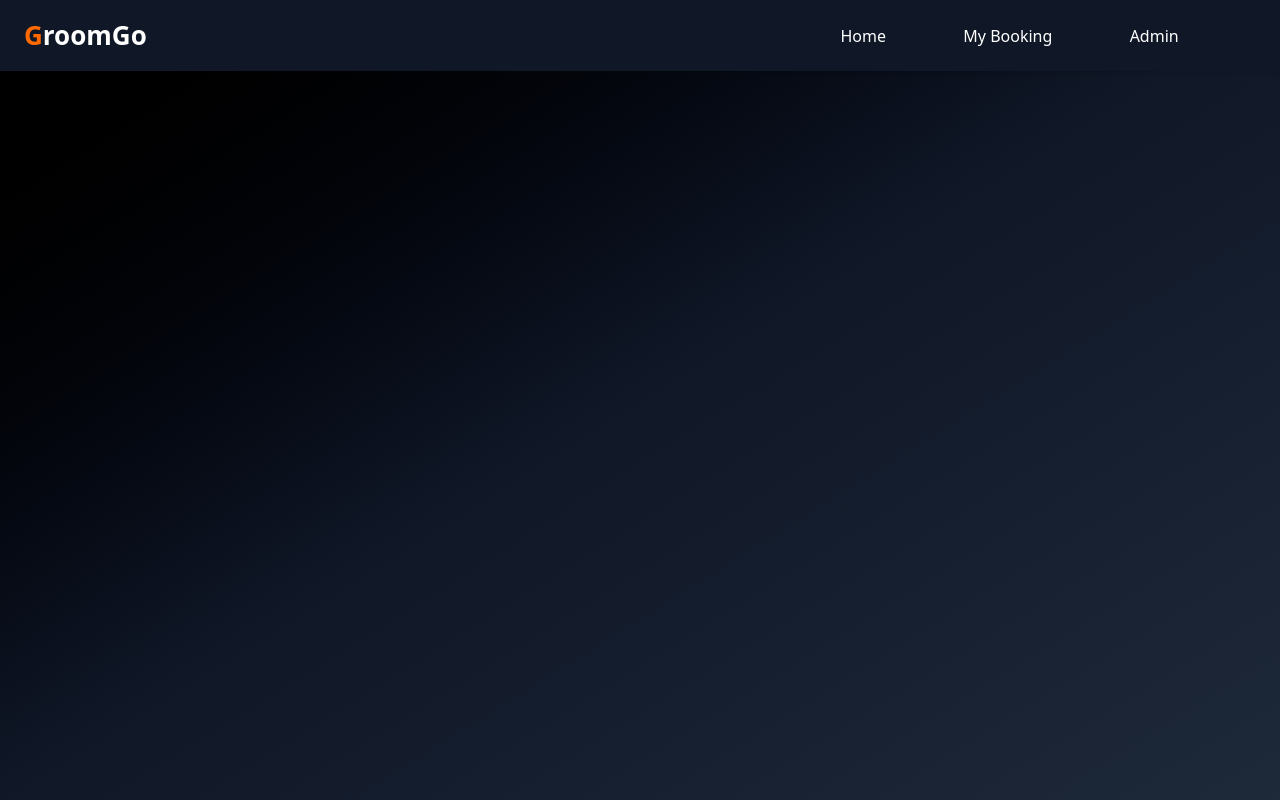
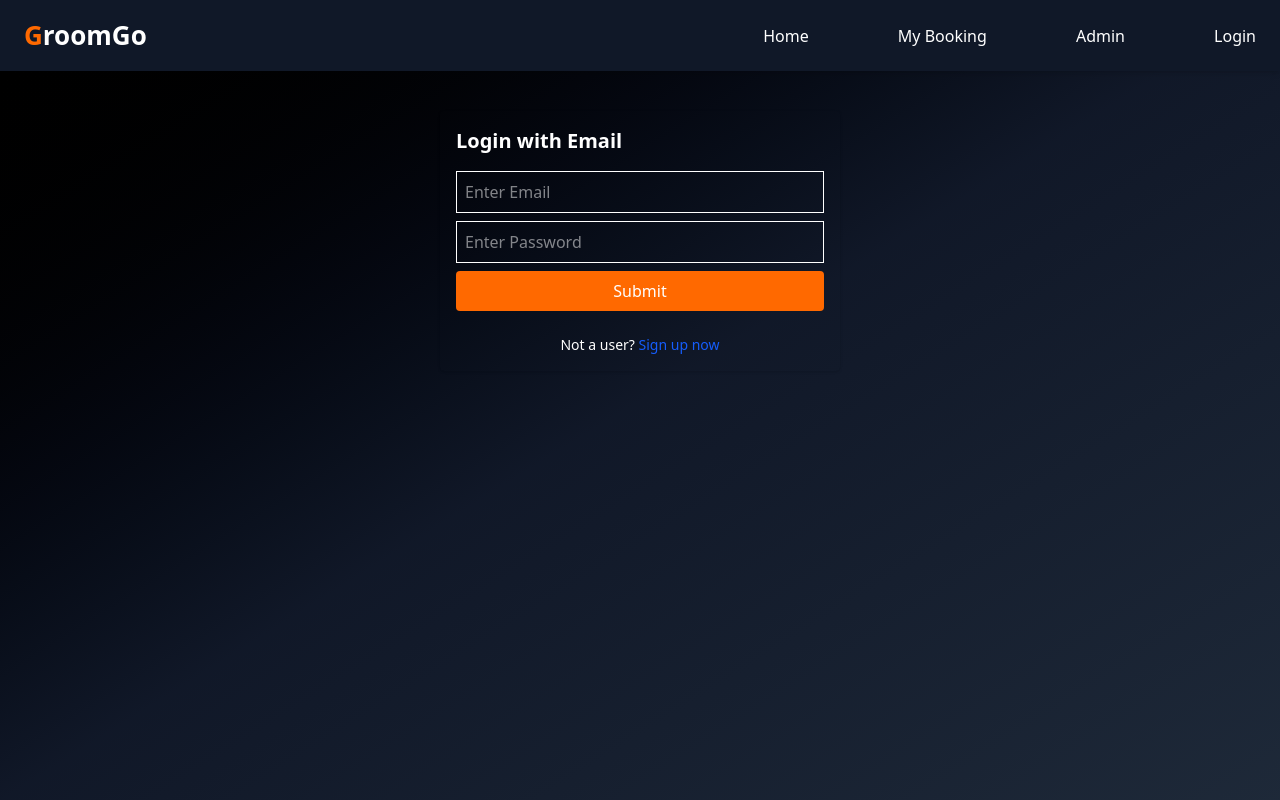
Before and after one commit to Tiwari0808/groomGo, a React (Vite) app: page /login in a window 1280 px wide. Built offline with nearby package versions, Linux system fonts and the light colour scheme; no server answers.

Commit message:
added login functionality and conditional rendering

```diff
--- a/src/App.jsx
+++ b/src/App.jsx
@@ -7,11 +7,13 @@ import Bookings from './components/Bookings'
 import Book from './components/Book'
 import ShopDetails from './components/ShopDetails'
 import { Toaster } from 'react-hot-toast'
+import Login from './components/Login'
 
 const App = () => {
   return (
     <div className='min-h-screen bg-gradient-to-br from-black via-gray-900 to-gray-800 text-white'>
       <Navbar />
+      {/* <Login/> */}
         <Toaster/>
         <Routes>
           <Route path='/' element={<Home />} />
@@ -19,6 +21,7 @@ const App = () => {
           <Route path='/book/:id' element={<Book />} />
           <Route path='admin' element={<Admin />} />
           <Route path='/bookings' element={<Bookings />} />
+          <Route path='/login' element={<Login />} />
         </Routes>
 
     </div>
--- a/src/components/Book.jsx
+++ b/src/components/Book.jsx
@@ -1,4 +1,4 @@
-import { useParams } from "react-router-dom";
+import { useNavigate, useParams } from "react-router-dom";
 import { useEffect, useState } from "react";
 import pic4 from '../assets/images/pic4.jpg';
 import pic3 from '../assets/images/pic6.jpg';
@@ -6,22 +6,26 @@ import { addDoc, collection, getDocs } from "firebase/firestore";
 import { db } from "../firebase/firebaseConfig";
 import toast from "react-hot-toast";
 import Spinner from "./Spinner";
+import { useAuth } from "../context/Auth";
 
 
 
 export default function Book() {
   const { id } = useParams();
-
+  const navigate = useNavigate();
   const [selectedSlot, setSelectedSlot] = useState('');
   const [name, setName] = useState('');
   const [phone, setPhone] = useState('');
   const [date, setDate] = useState('')
-  const [isLoading, setisLoading] = useState(true);
+  const [isLoading, setisLoading] = useState(false);
   const [shop, setShop] = useState('');
-
+  const {user} = useAuth();
 
   const getShop = async () => {
     try {
+      if(!user) {
+        navigate('/login');
+      }
       const snapshot = await getDocs(collection(db, 'shops'));
       const shops = snapshot.docs.map((shop) => ({
         id: shop.id,
@@ -50,13 +54,17 @@ export default function Book() {
   }
 
   const handleSubmit = async (e) => {
+    e.preventDefault();
+    setisLoading(true)
     try {
-      e.preventDefault();
+
       await addDoc(collection(db, 'bookings'), bookingData);
       toast.success(`Booked for ${name} at ${selectedSlot}`);
       clearData();
     } catch (error) {
       toast.error('Something went wrong')
+    }finally{
+      setisLoading(false)
     }
   };
 
@@ -70,7 +78,7 @@ export default function Book() {
     getShop()
   }, [])
 
-  return !isLoading ? (
+  return shop ? (
     <div className="p-6 max-w-md mx-auto mt-8 bg-gray-900 text-white rounded-xl shadow-lg space-y-4">
       <img
         src={shop.image}
@@ -114,6 +122,7 @@ export default function Book() {
         />
 
         <button
+        disabled={isLoading}
           type="submit"
           className="w-full cursor-pointer bg-orange-500 hover:bg-orange-600 transition text-white font-semibold px-4 py-2 rounded"
         >
--- a/src/components/Home.jsx
+++ b/src/components/Home.jsx
@@ -4,6 +4,8 @@ import { collection, getDocs } from "firebase/firestore";
 import { useEffect, useState } from "react";
 import Spinner from "./Spinner";
 import toast from "react-hot-toast";
+import LoginPage from "./Login";
+import PhoneLogin from "./Login";
 export default function Home() {
 
   const [shops, setShop] = useState([]);
@@ -17,14 +19,13 @@ export default function Home() {
         ...shop.data()
       }))
       setShop(shops);
-      toast.success('Data fetched')
       setIsLoading(false);
     } catch (error) {
       toast.error('Something went wrong')
     }
   }
   useEffect(() => {
-    getData();
+    return () => getData();
   }, [])
 
   return !isloading ? (
--- /dev/null
+++ b/src/components/Login.jsx
@@ -0,0 +1,96 @@
+import { useState } from 'react';
+import { auth } from '../firebase/firebaseConfig';
+import toast from 'react-hot-toast';
+import { createUserWithEmailAndPassword, signInWithEmailAndPassword } from 'firebase/auth';
+import { useAuth } from '../context/Auth';
+import { useNavigate } from 'react-router-dom';
+
+const Login = () => {
+  const [email, setEmail] = useState('');
+  const [password, setPassword] = useState('');
+  const [isLoading, setIsLoading] = useState(false);
+  const [isLogin, setIsLogin] = useState(true);
+  const [confirmPassword, setConfirmPassword] = useState('');
+  const { setUser } = useAuth();
+  const navigate = useNavigate();
+
+  const clearForm = () => {
+    setPassword('')
+    setEmail('')
+    setConfirmPassword('')
+  }
+
+  const handleSubmit = async (e) => {
+    e.preventDefault();
+    setIsLoading(true);
+    try {
+      if (isLogin) {
+        const result = await signInWithEmailAndPassword(auth, email, password);
+        setUser(result.user);
+        navigate('/')
+        toast.success('Logged in successfully');
+      } else {
+        if (password !== confirmPassword) return toast.error('Confirm password didnt matched');
+        const result = await createUserWithEmailAndPassword(auth, email, password);
+        setUser(result.user);
+        setIsLogin(true)
+        toast.success('registered successfully,Login now');
+      }
+    } catch (error) {
+      toast.error(error.message || 'Something went wrong')
+      console.log(error);
+    } finally {
+      setIsLoading(false);
+      clearForm()
+    }
+  }
+
+  return (
+    <div className="max-w-[400px] mx-auto mt-10 p-4 rounded shadow">
+      <h2 className="text-xl font-bold mb-4">{isLogin ? 'Login with Email' : 'Create Account'}</h2>
+      <form onSubmit={handleSubmit}>
+        <input
+          type="email"
+          placeholder="Enter Email"
+          value={email}
+          onChange={(e) => setEmail(e.target.value)}
+          className="border p-2 w-full mb-2"
+        />
+
+        <input
+          type="password"
+          placeholder="Enter Password"
+          value={password}
+          onChange={(e) => setPassword(e.target.value)}
+          className="border p-2 w-full mb-2"
+        />
+
+        {!isLogin && <input
+          type="password"
+          placeholder="Confirm Password"
+          value={confirmPassword}
+          onChange={(e) => setConfirmPassword(e.target.value)}
+          className="border p-2 w-full mb-2"
+        />}
+
+        <button
+          disabled={isLoading}
+          type='submit'
+          className="bg-orange-500 text-white py-2 px-4 rounded w-full mb-4 cursor-pointer"
+        >
+          {!isLoading ? 'Submit' : <div className='flex justify-center items-center'><div className='animate-spin h-4 w-4 rounded-full border-1'></div></div>}
+        </button>
+      </form>
+      <p className="text-center text-sm mt-2">
+        {isLogin ? (
+          <>Not a user? <span onClick={() => setIsLogin(false)} className="text-blue-600 cursor-pointer">Sign up now</span></>
+        ) : (
+          <>Already have an account? <span onClick={() => setIsLogin(true)} className="text-blue-600 cursor-pointer">Login</span></>
+        )}
+      </p>
+
+    </div>
+  );
+};
+
+export default Login;
--- a/src/components/LoginPage.jsx
+++ /dev/null
@@ -1,12 +0,0 @@
-import React, { useState } from 'react'
-
-const LoginPage = () => {
-    const [email,setEmail] = useState('')
-  return (
-    <div className='border border-orange-500'>
-
-    </div>
-  )
-}
-
-export default LoginPage
--- a/src/components/Navbar.jsx
+++ b/src/components/Navbar.jsx
@@ -1,19 +1,33 @@
+import { useState } from "react";
+import { RxCross2, RxHamburgerMenu } from "react-icons/rx";
 import { useNavigate } from "react-router-dom";
+import { useAuth } from "../context/Auth";
 
 const Navbar = () => {
     const navigate = useNavigate();
+    const [open,setOpen] = useState(false);
+    const {user,logout} = useAuth();
+    const handleLogin = async()=>{
+      if(user){
+        navigate('/')
+        logout();
+      }
+      navigate('/login')
+    }
   return (
-    <nav className="bg-gray-900 text-white px-6 py-4 shadow-md flex justify-between items-center sticky top-0 z-50" >
-        <div onClick={()=>navigate('/')} className="">
+    <nav className="bg-gray-900 text-white px-6 py-4 shadow-md flex flex-col md:flex-row justify-between md:justify-between sticky top-0 z-50" >
+        <div onClick={()=>navigate('/')} className="flex items-center justify-between">
            <h2 className="text-[26px] font-bold cursor-pointer"><span className="text-orange-500">G</span>roomGo</h2>
+           <div onClick={()=>setOpen(!open)} className="md:hidden cursor-pointer">{open ? <RxCross2 className="h-7 w-7 text-orange-500"/> : <RxHamburgerMenu className="h-7 w-7 text-orange-500"/>}</div>
         </div>
-        <div className="flex w-[40%] justify-evenly">
-            <a onClick={()=>navigate('/')} className="cursor-pointer hover:text-gray-300">Home</a>
+        <div className={`md:flex ${!open ? 'hidden' : 'flex'} flex-col transition 0.3s md:flex-row mt-6 md:mt-0 md:w-[40%] justify-center md:justify-between gap-3 items-center`}>
+            <a onClick={()=>navigate('/')} className="cursor-pointer hover:text-gray-300 text-center">Home</a>
             <a onClick={()=>navigate('/bookings')} className="cursor-pointer hover:text-gray-300">My Booking</a>
             <a onClick={()=>navigate('/admin')} className="cursor-pointer hover:text-gray-300">Admin</a>
+            <a onClick={()=>handleLogin()} className="cursor-pointer hover:text-gray-300">{!user ? 'Login' : 'Logout'}</a>
         </div>
     </nav>
   )
 }
 
-export default Navbar
+export default Navbar;
--- a/src/context/Auth.jsx
+++ b/src/context/Auth.jsx
@@ -2,7 +2,7 @@ import { onAuthStateChanged, signOut } from "firebase/auth";
 import { createContext, useContext, useEffect, useState } from "react";
 import { auth } from "../firebase/firebaseConfig";
 
-const AuthContext = createContext();
+export const AuthContext = createContext();
 export const AuthProvider = ({ children }) => {
     const [user, setUser] = useState(null);
 
@@ -15,7 +15,7 @@ export const AuthProvider = ({ children }) => {
 
     const logout = async () => {
         await signOut(auth);
-        setUser(null)
+        setUser(null);
     }
 
     return (
--- a/src/main.jsx
+++ b/src/main.jsx
@@ -3,11 +3,14 @@ import { createRoot } from "react-dom/client";
 import "./index.css";
 import App from "./App.jsx";
 import { BrowserRouter } from "react-router-dom";
+import { AuthProvider } from "./context/Auth.jsx";
 
 createRoot(document.getElementById("root")).render(
   <StrictMode>
+    <AuthProvider>
     <BrowserRouter>
       <App />
     </BrowserRouter>
+    </AuthProvider>
   </StrictMode>
 );
```
